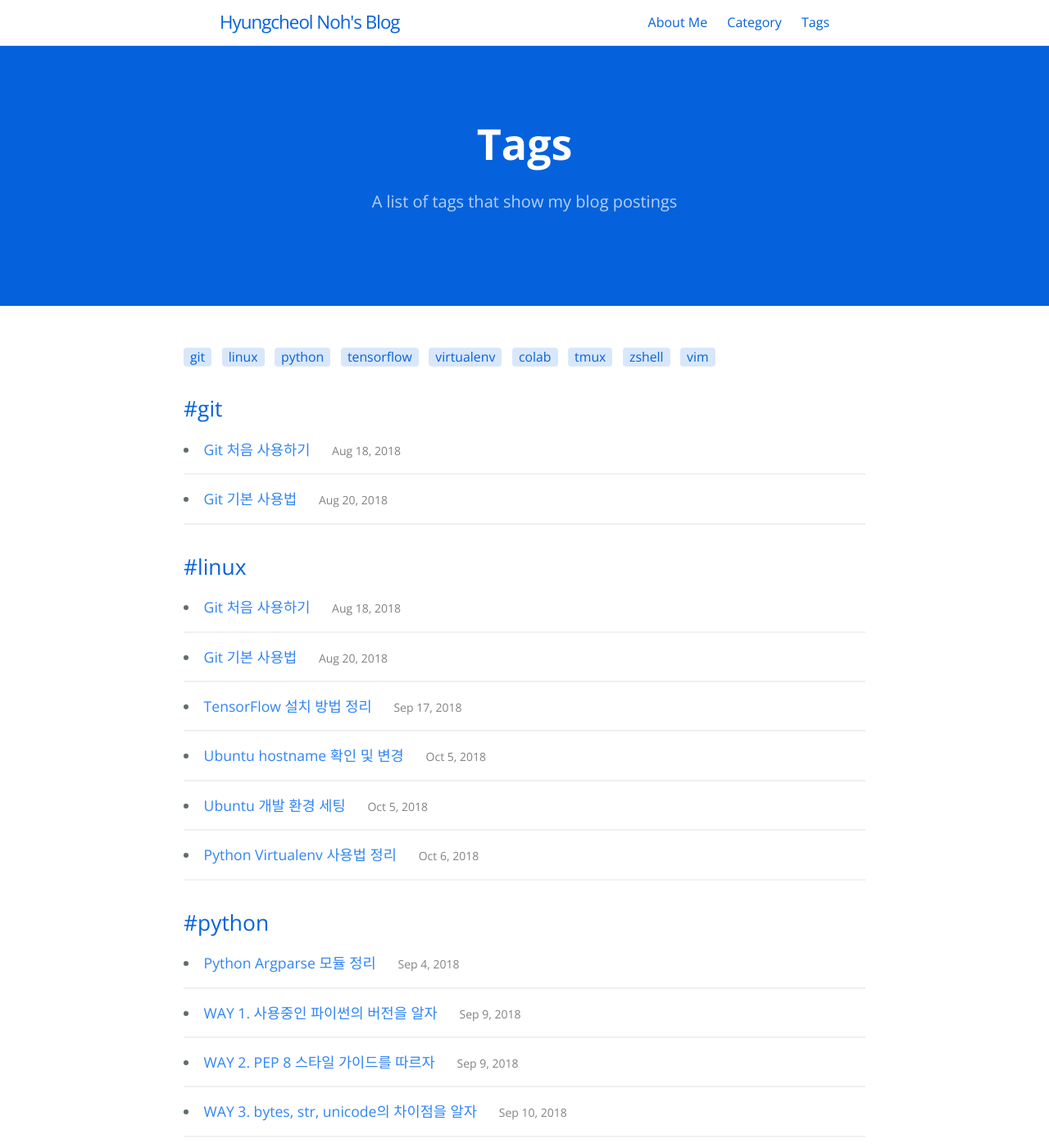
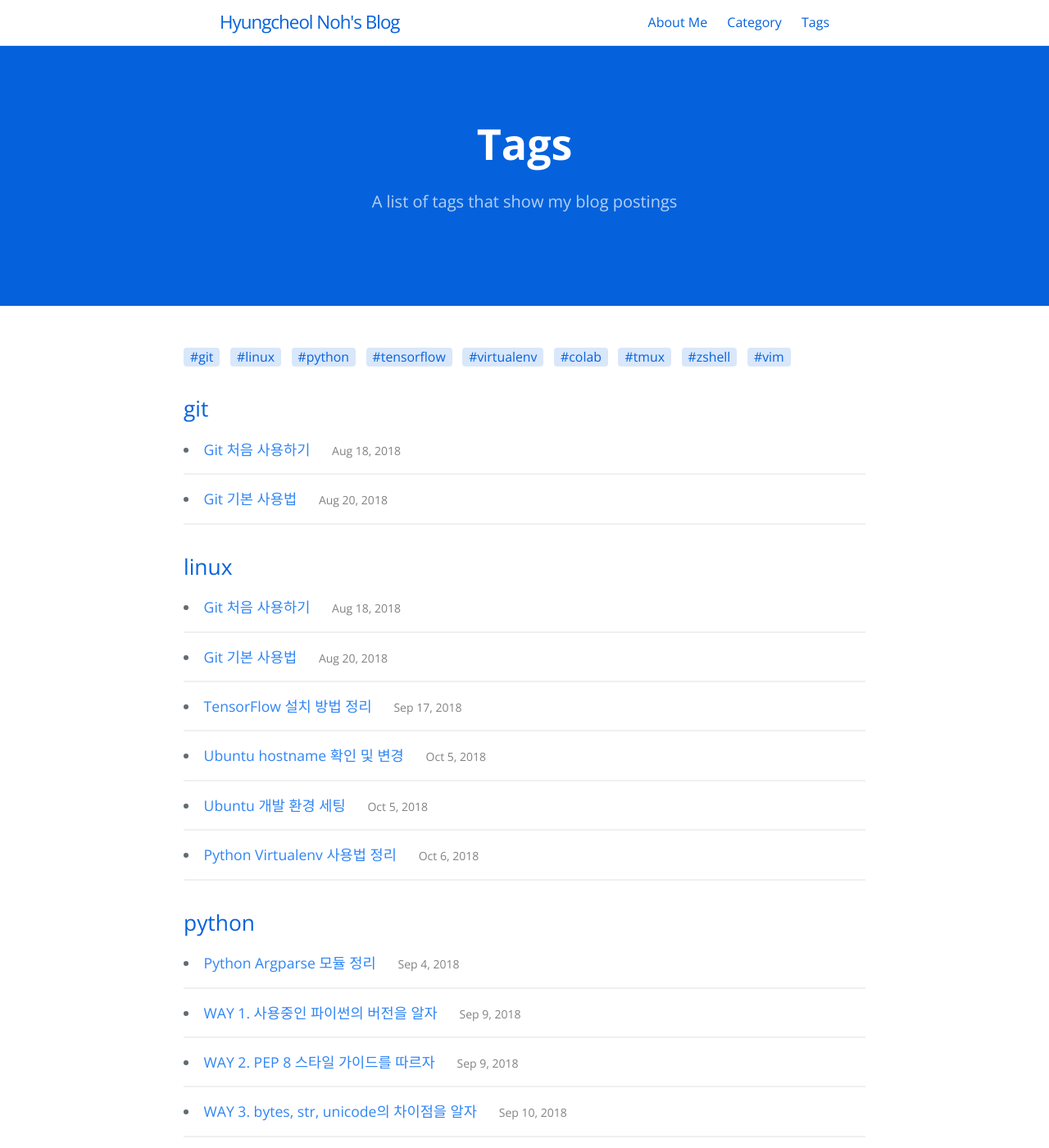
Before and after one commit to hcnoh/hcnoh.github.io, a Jekyll site: the page built from tags.md, in a window 1280 px wide and 1400 px high. Shown: the whole window at 82% size. Built offline with Jekyll 4.4.1, drawn with Linux system fonts in a browser that asks for light colours; some of the changed text lies outside the part shown.

Commit message:
Update tags.html

```diff
--- a/_layouts/tags.html
+++ b/_layouts/tags.html
@@ -3,13 +3,13 @@ layout: default
 ---
 
 {% for tag in site.tags %}
-  <a href="#{{ tag[0] | slugify }}" class="post-tag">{{ tag[0] }}</a>
+  <a href="#{{ tag[0] | slugify }}" class="post-tag">#{{ tag[0] }}</a>
 {% endfor %}
 
 {% for tag in site.tags %}
   <h2>
     <!--<span class="tag-title" id="{{ tag[0] | slugify }}">{{ tag[0] | capitalize }}</span>-->
-    <span class="tag-title" id="{{ tag[0] | slugify }}">#{{ tag[0] | none }}</span>
+    <span class="tag-title" id="{{ tag[0] | slugify }}">{{ tag[0] | none }}</span>
   </h2>
   {% assign pages_list = tag[1] %}
   {% for post in pages_list reversed %}
```
